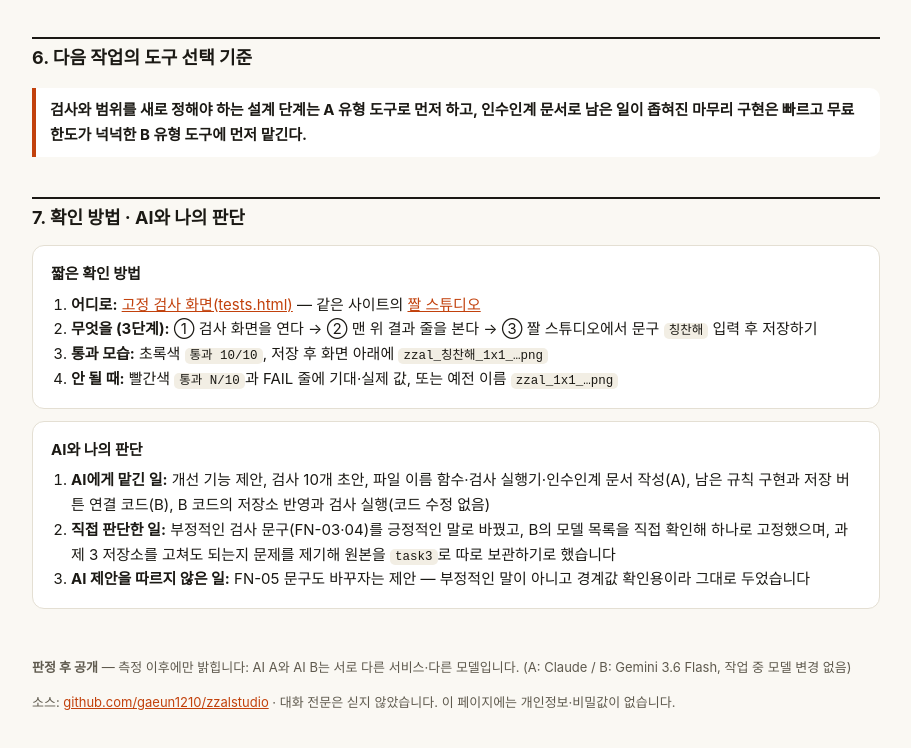
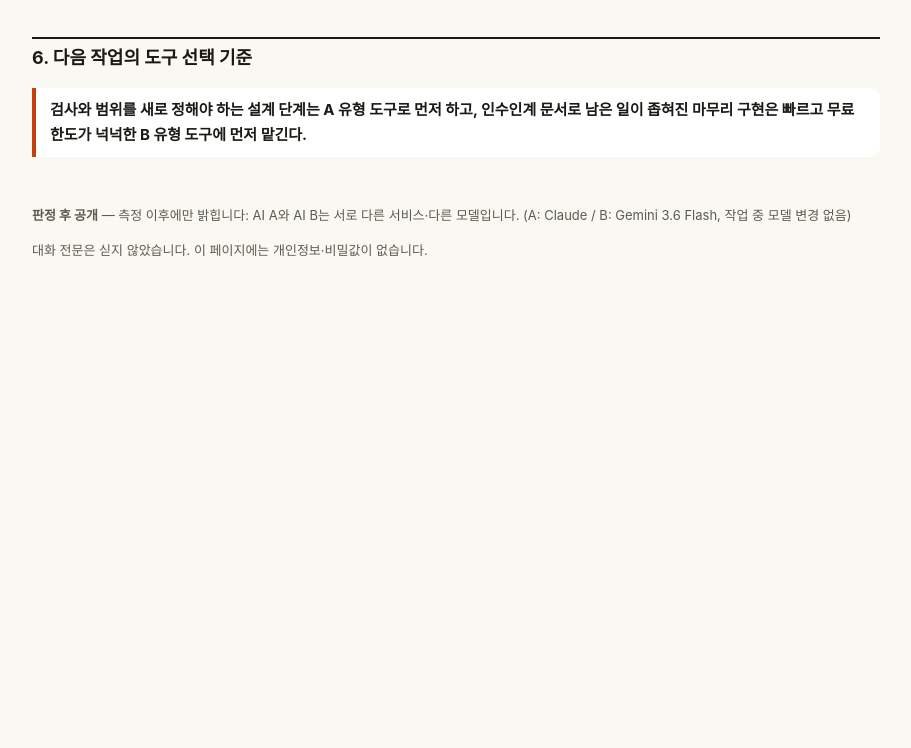
Before and after one commit to gaeun1210/zzalstudio, a plain HTML site: page report.html in a window 1280 px wide. Shown: the part 2469-3217 px from the top of the page, without its empty margins (184-1095 px from the left). After the commit the page ends 2807 px from the top, so only its background shows below. Drawn offline with Linux system fonts and the light colour scheme.

Commit message:
보고서: 제출란에 따로 적는 항목(확인 방법·판단·소스) 제외
Co-Authored-By: Claude Opus 5.5 <noreply@anthropic.com>
Claude-Session: https://claude.ai/code/session_01U94gkYTxgGebGUYoFiTRLE

```diff
--- a/report.html
+++ b/report.html
@@ -112,28 +112,9 @@ footer{margin-top:48px;color:var(--sub);font-size:13px}
 <h2>6. 다음 작업의 도구 선택 기준</h2>
 <p class="q">검사와 범위를 새로 정해야 하는 설계 단계는 A 유형 도구로 먼저 하고, 인수인계 문서로 남은 일이 좁혀진 마무리 구현은 빠르고 무료 한도가 넉넉한 B 유형 도구에 먼저 맡긴다.</p>
 
-<h2>7. 확인 방법 · AI와 나의 판단</h2>
-<div class="card">
-<b>짧은 확인 방법</b>
-<ol style="margin:6px 0 0;padding-left:20px">
-<li><b>어디로:</b> <a href="tests.html">고정 검사 화면(tests.html)</a> — 같은 사이트의 <a href="index.html">짤 스튜디오</a></li>
-<li><b>무엇을 (3단계):</b> ① 검사 화면을 연다 → ② 맨 위 결과 줄을 본다 → ③ 짤 스튜디오에서 문구 <code>칭찬해</code> 입력 후 저장하기</li>
-<li><b>통과 모습:</b> 초록색 <code>통과 10/10</code>, 저장 후 화면 아래에 <code>zzal_칭찬해_1x1_…png</code></li>
-<li><b>안 될 때:</b> 빨간색 <code>통과 N/10</code>과 FAIL 줄에 기대·실제 값, 또는 예전 이름 <code>zzal_1x1_…png</code></li>
-</ol>
-</div>
-<div class="card">
-<b>AI와 나의 판단</b>
-<ol style="margin:6px 0 0;padding-left:20px">
-<li><b>AI에게 맡긴 일:</b> 개선 기능 제안, 검사 10개 초안, 파일 이름 함수·검사 실행기·인수인계 문서 작성(A), 남은 규칙 구현과 저장 버튼 연결 코드(B), B 코드의 저장소 반영과 검사 실행(코드 수정 없음)</li>
-<li><b>직접 판단한 일:</b> 부정적인 검사 문구(FN-03·04)를 긍정적인 말로 바꿨고, B의 모델 목록을 직접 확인해 하나로 고정했으며, 과제 3 저장소를 고쳐도 되는지 문제를 제기해 원본을 <code>task3</code>로 따로 보관하기로 했습니다</li>
-<li><b>AI 제안을 따르지 않은 일:</b> FN-05 문구도 바꾸자는 제안 — 부정적인 말이 아니고 경계값 확인용이라 그대로 두었습니다</li>
-</ol>
-</div>
-
 <footer>
 <p><b>판정 후 공개</b> — 측정 이후에만 밝힙니다: AI A와 AI B는 서로 다른 서비스·다른 모델입니다. (A: Claude / B: Gemini 3.6 Flash, 작업 중 모델 변경 없음)</p>
-<p>소스: <a href="https://github.com/gaeun1210/zzalstudio">github.com/gaeun1210/zzalstudio</a> · 대화 전문은 싣지 않았습니다. 이 페이지에는 개인정보·비밀값이 없습니다.</p>
+<p>대화 전문은 싣지 않았습니다. 이 페이지에는 개인정보·비밀값이 없습니다.</p>
 </footer>
 </main>
 </body>
```
